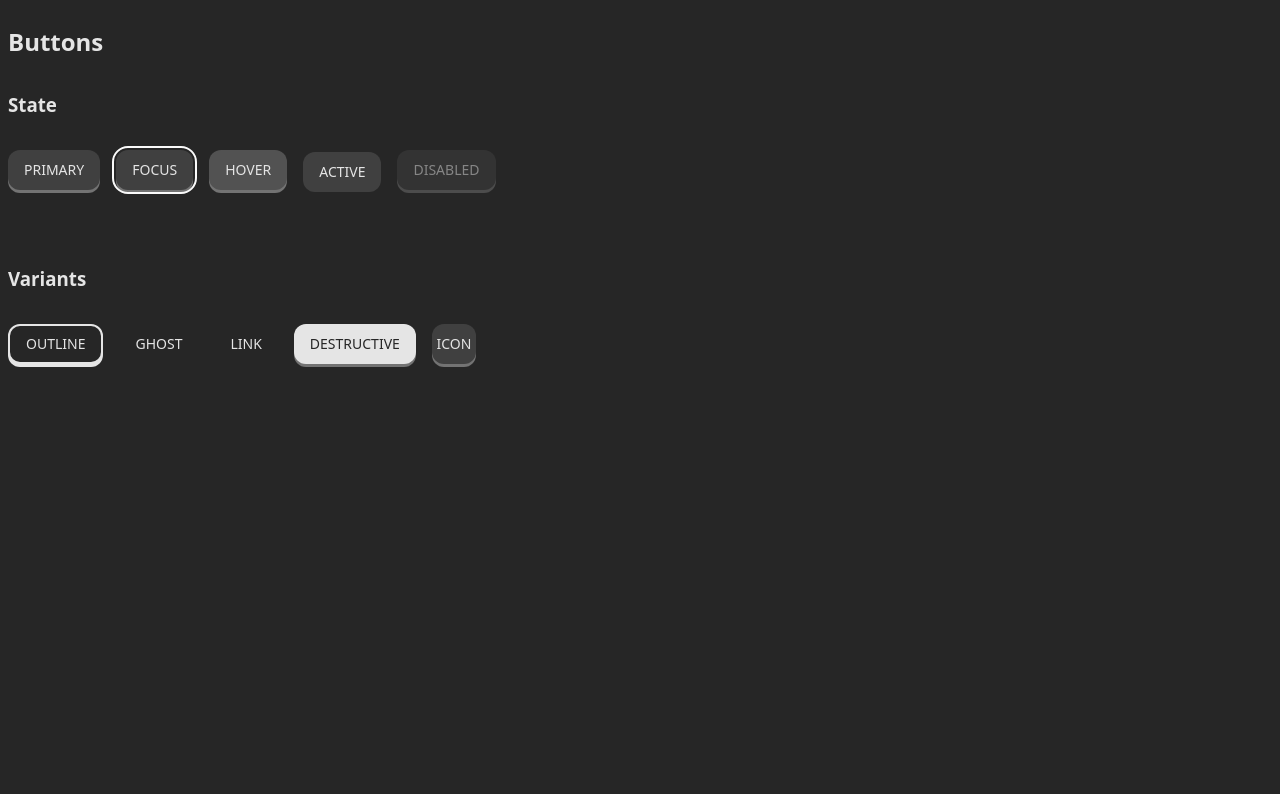
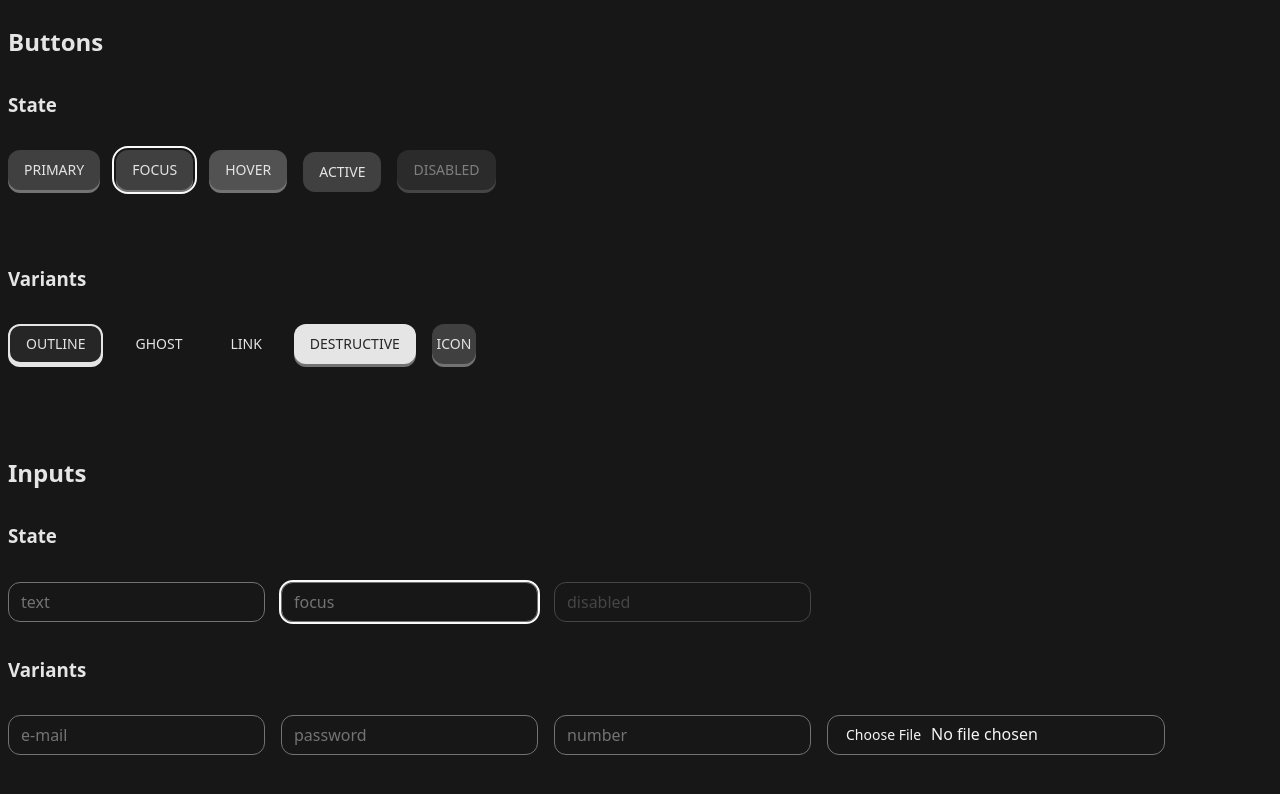
Before and after one commit to codi-Andre/components, a website built with Vite: page index.html in a window 1280 px wide. Built offline with nearby package versions, Linux system fonts and the light colour scheme.

Commit message:
:sparkles: feat(components): add an input element

```diff
--- a/index.html
+++ b/index.html
@@ -30,6 +30,27 @@
           <button class="button button--primary button--icon">icon</button>
         </div>
       </section>
+
+      <section id="inputs" class="container">
+        <h2>Inputs</h2>
+
+        <div>
+          <h3>State</h3>
+
+          <input class="input" type="text" placeholder="text" />
+          <input class="input focus" type="text" placeholder="focus" />
+          <input class="input" type="text" placeholder="disabled" disabled />
+        </div>
+
+        <div>
+          <h3>Variants</h3>
+
+          <input class="input" type="email" placeholder="e-mail" />
+          <input class="input" type="password" placeholder="password" />
+          <input class="input" type="number" placeholder="number" />
+          <input class="input" type="file" />
+        </div>
+      </section>
     </main>
     <script type="module" src="/src/main.js"></script>
   </body>
--- /dev/null
+++ b/src/components/input.css
@@ -0,0 +1,53 @@
+#inputs div {
+  display: grid;
+  grid-auto-columns: max-content;
+  grid-template-rows: 1fr 1fr;
+  gap: 16px;
+}
+
+#inputs h3 {
+  grid-column: span 4;
+}
+
+.input {
+  display: flex;
+
+  background-color: var(--neutral-900);
+  color: var(--neutral-100);
+
+  border: solid 1px var(--neutral-500);
+  border-radius: 12px;
+  height: 40px;
+  padding: 8px 12px;
+  width: 100%;
+
+  font-size: 1rem;
+}
+
+.input:focus-visible {
+  outline: solid 2px var(--neutral-50);
+}
+
+.input::placeholder {
+  color: var(--neutral-500);
+}
+
+.input:disabled {
+  cursor: not-allowed;
+  opacity: 0.5;
+}
+
+.input::file-selector-button {
+  background-color: transparent;
+  color: var(--neutral-100);
+
+  border: none;
+
+  font-size: 0.875rem;
+  font-weight: 500;
+  line-height: 1.25rem;
+}
+
+.input.focus {
+  outline: solid 2px var(--neutral-50);
+}
--- a/src/main.js
+++ b/src/main.js
@@ -1,3 +1,4 @@
 import "./modern-normalize.css"
 import "./style.css"
 import "./components/button.css"
+import "./components/input.css"
--- a/src/style.css
+++ b/src/style.css
@@ -11,7 +11,7 @@
   --neutral-900: #171717;
   --neutral-950: #0a0a0a;
 
-  background-color: var(--neutral-800);
+  background-color: var(--neutral-900);
   color: var(--neutral-200);
 }
 
```
